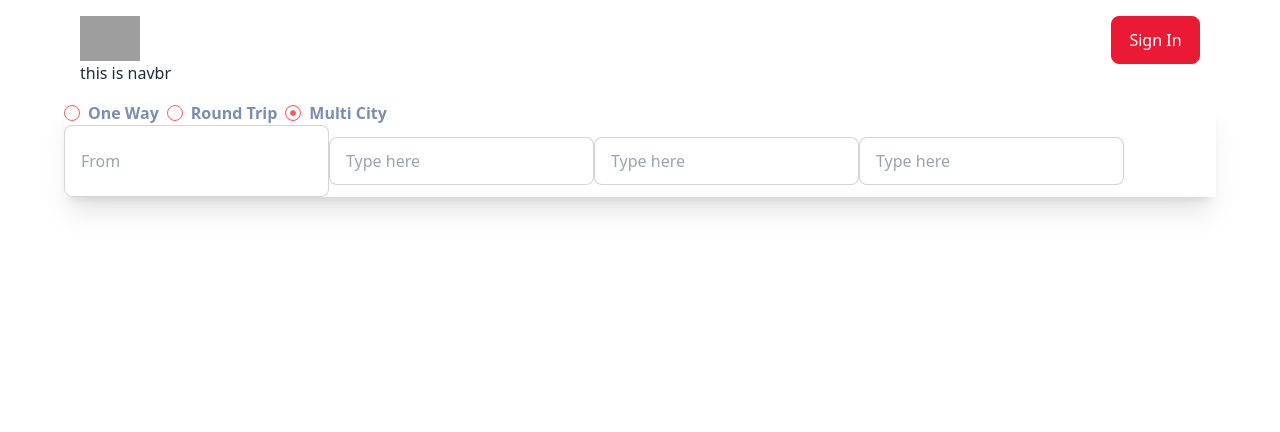
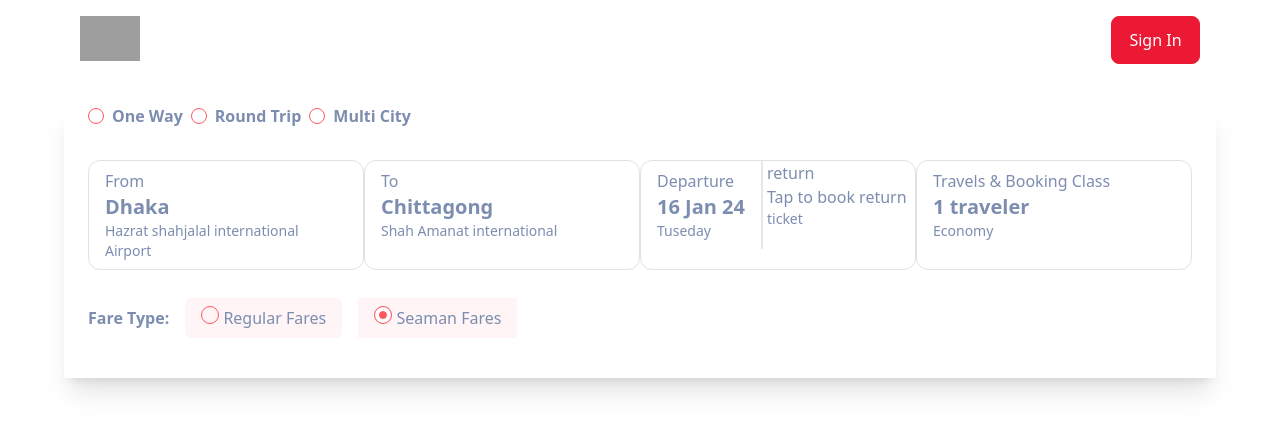
Before and after one commit to rezaul118255/Code-club-task, a React (Vite) app: page / in a window 1280 px wide. Shown: the top 432 px of the page. Built offline with nearby package versions, Linux system fonts and the light colour scheme; grey boxes are pictures that could not be loaded.

Commit message:
banner section Compleate

```diff
--- a/package.json
+++ b/package.json
@@ -11,7 +11,8 @@
   },
   "dependencies": {
     "react": "^18.2.0",
-    "react-dom": "^18.2.0"
+    "react-dom": "^18.2.0",
+    "react-icons": "^5.0.1"
   },
   "devDependencies": {
     "@types/react": "^18.2.43",
--- a/src/Component/Banner/Banner.jsx
+++ b/src/Component/Banner/Banner.jsx
@@ -1,8 +1,87 @@
+import { useState } from "react";
+import { CiSearch } from "react-icons/ci";
+
 
 
 const Banner = () => {
+    const [isInputFrom, setIsInputFrom] = useState(false);
+
+
+    // const [isInputVisible, setIsInputVisible] = useState(false);
+
+    const handleFrom = () => {
+        setIsInputFrom(true);
+    };
+
+    const handleInputChange = (event) => {
+        // Handle input value changes here
+        console.log(event.target.value);
+    };
+
+    const handleBlur = () => {
+        setIsInputFrom(false);
+    };
+
+
+    const [isInputTo, setIsInputTo] = useState(false);
+
+
+    const handleTo = () => {
+        setIsInputTo(true);
+    };
+
+    const handleInputTo = (event) => {
+        // Handle input value changes here
+        console.log(event.target.value);
+    };
+
+    const handleBlurTo = () => {
+        setIsInputTo(false);
+    };
+
+
+    const [isInputDate, setIsInputDate] = useState(false);
+    const handleDate = () => {
+        setIsInputDate(true);
+    };
+
+    const handleInputDate = (event) => {
+        // Handle input value changes here
+        console.log(event.target.value);
+    };
+
+    const handleBlurDate = () => {
+        setIsInputFrom(false);
+    };
+
+
+
+    // const [isInputTravel, setIsInputTravel] = useState(false);
+    // const handleTravel = () => {
+    //     setIsInputTravel(true);
+    // };
+
+    // const handleInputTravel = (event) => {
+    //     // Handle input value changes here
+    //     console.log(event.target.value);
+    // };
+
+    // const handleBlurTravel = () => {
+    //     setIsInputFrom(false);
+    // };
+
+
+
+
+
+
+
+
     return (
-        <div className="shadow-xl text-[#7c8db0]">
+        <div className="shadow-xl text-[#7c8db0] px-6 mt-6 relative">
+
+
+            {/* 1st section */}
             <div className="flex gap-2">
                 <div className="flex gap-2 items-center">
                     <input type="radio" name="radio-8" className="radio radio-error h-[1em] w-[1em] " checked />
@@ -21,15 +100,121 @@ const Banner = () => {
                 </div>
 
             </div>
-            <div>
-                <input type="text" placeholder="From  " className="input input-bordered h-[72px] " />
-                <input type="text" placeholder="Type here" className="input input-bordered  " />
-                <input type="text" placeholder="Type here" className="input input-bordered  " />
-                <input type="text" placeholder="Type here" className="input input-bordered  " />
 
 
 
+
+            {/* 2nd Section */}
+            <div className="grid grid-cols-1 sm:grid-cols-2 md:grid-cols-4 mt-4 py-4">
+                {/* Repeat this structure for each clickable div */}
+                <div
+                    className="border rounded-xl border-[#dee2e6] hover:bg-[#bfdbfe] cursor-pointer relative" // Added 'relative' for positioning
+                    onClick={handleFrom}
+                >
+                    {/* Original content */}
+                    <div className="px-4 py-2">
+                        <h1>From</h1>
+                        <h1 className="text-xl font-bold">Dhaka</h1>
+                        <p className="text-sm">Hazrat shahjalal international Airport</p>
+                    </div>
+
+                    {isInputFrom && (
+                        <div className="absolute left-0 right-0 p-2 flex">
+                            <CiSearch className="h-6 w-6 text-red-600" />
+                            <input onChange={handleInputChange}
+                                onBlur={handleBlur} type="text" className="border-b-4 w-full max-w-xs" />
+
+
+
+                        </div>
+                    )}
+                </div>
+                <div
+                    className="border rounded-xl border-[#dee2e6] hover:bg-[#bfdbfe]  cursor-pointer relative" // Added 'relative' for positioning
+                    onClick={handleTo}
+                >
+                    {/* Original content */}
+                    <div className="px-4 py-2">
+                        <h1>To</h1>
+                        <h1 className="text-xl font-bold">Chittagong</h1>
+                        <p className="text-sm">Shah Amanat international </p>
+                    </div>
+
+                    {isInputTo && (
+                        <div className="absolute left-0 right-0 p-2 flex">
+                            <CiSearch className="h-6 w-6 text-red-600" />
+                            <input onChange={handleInputTo}
+                                onBlur={handleBlurTo} type="text" className="border-b-4 w-full max-w-xs" />
+
+
+                        </div>
+                    )}
+                </div>
+                <div
+                    className="border rounded-xl border-[#dee2e6]  cursor-pointer relative" // Added 'relative' for positioning
+                    onClick={handleDate}
+                >
+                    <div className="flex">
+                        <div className="px-4 py-2 border-r-2 hover:bg-[#bfdbfe] ">
+                            <h1>Departure</h1>
+                            <h1 className="text-xl font-bold">16 Jan 24</h1>
+                            <p className="text-sm">Tuseday </p>
+                        </div>
+                        <div className="px-1 hover:bg-[#bfdbfe] ">
+                            <h1>return</h1>
+                            <h1>Tap to book return</h1>
+
+                            <p className="text-sm">ticket </p>
+
+                        </div>
+
+                    </div>
+                    {/* Original content */}
+
+
+                    {isInputDate && (
+                        <div className="absolute left-0 right-0 p-2 flex">
+
+                            <input onChange={handleInputDate}
+                                onBlur={handleBlurDate} type="date" className="border-b-4 w-full max-w-xs" />
+
+
+                        </div>
+                    )}
+                </div>
+                <div
+                    className="border rounded-xl hover:bg-[#bfdbfe]  border-[#dee2e6] cursor-pointer relative" // Added 'relative' for positioning
+
+                >
+                    {/* Original content */}
+                    <div className="px-4 py-2">
+                        <h1>Travels & Booking Class</h1>
+                        <h1 className="text-xl font-bold">1 traveler</h1>
+                        <p className="text-sm">Economy </p>
+                    </div>
+
+
+
+
+                </div>
+
             </div>
+            {/* 3rd Section */}
+            <div className="flex gap-4 py-3  pb-10">
+                <div className="mt-2">
+                    <h1 className="font-bold">Fare Type:</h1>
+
+                </div>
+                <div className="items-center px-4 py-2 bg-[#fff4f6] rounded-md">
+                    <input type="radio" name="radio-8" className="radio p-2  radio-error h-[1em] w-[1em] " checked /> <span className="mb-2">Regular Fares</span>
+                </div>
+                <div className="px-4 py-2 bg-[#fff4f6]">
+                    <input type="radio" name="radio-8" className="radio p-2 radio-error h-[1em] w-[1em] " checked /> <span>Seaman Fares</span>
+
+                </div>
+            </div>
+            {/* buttton section */}
+
 
         </div>
     );
--- a/src/Component/Navbar/Navbar.jsx
+++ b/src/Component/Navbar/Navbar.jsx
@@ -5,8 +5,6 @@ const Navbar = () => {
         <div className="flex  justify-between p-4">
             <div >
                 <img className="h-[45px] w-200px" src="https://flightexpert.com/_next/static/media/fe-logo.712b9c71.svg" alt="" />
-                <h1>this is navbr</h1>
-
             </div>
             <div >
 
```
Also changed, not shown: 1 other file (tests, documents, lock files or other folders).
